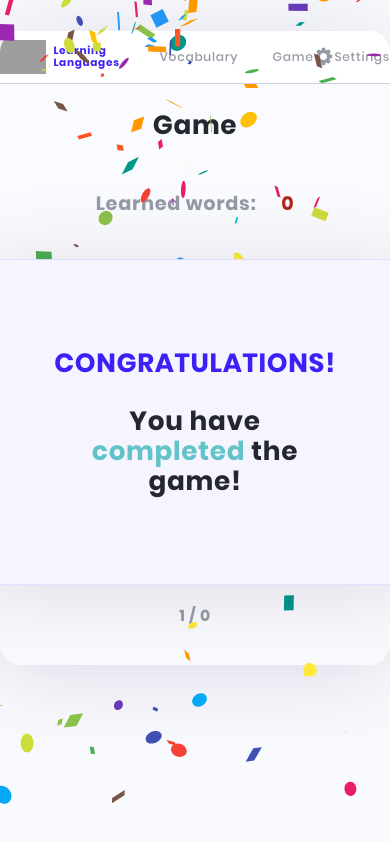
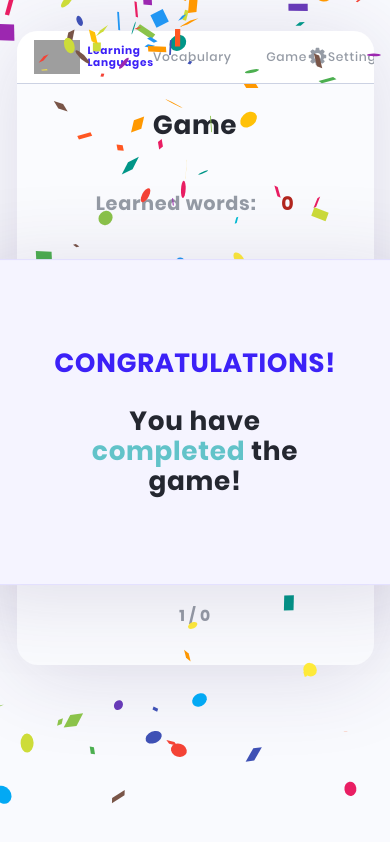
Before and after one commit to elencodes/project_learning-english-app, a React (Create React App) app: page /project_learning-english-app/game in a window 390 px wide. Built offline with nearby package versions, Linux system fonts and the light colour scheme; grey boxes are pictures that could not be loaded.

Commit message:
added an adaptive for all device screens for App.jsx

```diff
--- a/src/App.scss
+++ b/src/App.scss
@@ -2,6 +2,14 @@
 @import "/src/styles/fonts.scss";
 @import "/src/styles/variables.scss";
 @import "/src/styles/main.scss";
+
+
+.error__text {
+	margin: 0.5rem auto 0 auto;
+	text-align: center;
+	color: #FF84A9;
+	font-size: 3.75rem;
+}
 
 .app {
 	max-width: 87.5rem;
@@ -13,14 +21,290 @@
 	overflow: hidden;
 }
 
+@media (max-width: 1300px) {
+	.app {
+		max-width: 82.5rem;
+	}
+}
+
+@media (max-width: 1200px) {
+	.app {
+		max-width: 77.5rem;
+	}
+}
+
+@media (max-width: 1125px) {
+	.app {
+		max-width: 72.5rem;
+	}
+}
+
+@media (max-width: 1040px) {
+	.app {
+		max-width: 67.5rem;
+	}
+}
+
+@media (max-width: 970px) {
+	.app {
+		max-width: 62.5rem;
+	}
+}
+
+@media (max-width: 925px) {
+	.app {
+		max-width: 57.5rem;
+	}
+}
+
+@media (max-width: 835px) {
+	.app {
+		max-width: 52.5rem;
+	}
+}
+
+@media (max-width: 770px) {
+	.app {
+		max-width: 47.5rem;
+	}
+}
+
+@media (max-width: 695px) {
+	.app {
+		max-width: 42.5rem;
+	}
+}
+
+@media (max-width: 615px) {
+	.app {
+		max-width: 38.5rem;
+	}
+}
+
+@media (max-width: 575px) {
+	.app {
+		max-width: 35.5rem;
+	}
+}
+
+@media (max-width: 530px) {
+	.app {
+		max-width: 33.5rem;
+	}
+}
+
+@media (max-width: 495px) {
+	.app {
+		max-width: 31.5rem;
+	}
+}
+
+@media (max-width: 460px) {
+	.app {
+		max-width: 29.5rem;
+	}
+}
+
+@media (max-width: 436px) {
+	.app {
+		max-width: 28rem;
+	}
+}
+
+@media (max-width: 418px) {
+	.app {
+		max-width: 26.5rem;
+	}
+}
+
+@media (max-width: 396px) {
+	.app {
+		max-width: 25.5rem;
+	}
+}
+
+@media (max-width: 377px) {
+	.app {
+		max-width: 24.5rem;
+	}
+}
+
+@media (max-width: 362px) {
+	.app {
+		max-width: 23.5rem;
+	}
+}
+
+@media (max-width: 347px) {
+	.app {
+		max-width: 22.5rem;
+	}
+}
+
+@media (max-width: 331px) {
+	.app {
+		max-width: 21.5rem;
+	}
+}
+
+@media (max-width: 321px) {
+	.app {
+		max-width: 20.5rem;
+	}
+}
+
+@media (max-width: 301px) {
+	.app {
+		max-width: 19.5rem;
+	}
+}
+
+@media (max-width: 281px) {
+	.app {
+		max-width: 18.5rem;
+	}
+}
+
+
 .container {
 	max-width: 80.125rem;
 	margin: 0 auto;
 }
 
-.error__text {
-	margin: 0.5rem auto 0 auto;
-	text-align: center;
-	color: #FF84A9;
-	font-size: 3.75rem;
+@media (max-width: 1300px) {
+	.container {
+		max-width: 75.125rem;
+	}
 }
+
+@media (max-width: 1200px) {
+	.container {
+		max-width: 72.125rem;
+	}
+}
+
+@media (max-width: 1125px) {
+	.container {
+		max-width: 66.125rem;
+	}
+}
+
+@media (max-width: 1040px) {
+	.container {
+		max-width: 62.125rem;
+	}
+}
+
+@media (max-width: 970px) {
+	.container {
+		max-width: 57.125rem;
+	}
+}
+
+@media (max-width: 925px) {
+	.container {
+		max-width: 52.125rem;
+	}
+}
+
+@media (max-width: 835px) {
+	.container {
+		max-width: 47.125rem;
+	}
+}
+
+@media (max-width: 770px) {
+	.container {
+		max-width: 42.125rem;
+	}
+}
+
+@media (max-width: 695px) {
+	.container {
+		max-width: 37.125rem;
+	}
+}
+
+@media (max-width: 615px) {
+	.container {
+		max-width: 34.125rem;
+	}
+}
+
+@media (max-width: 575px) {
+	.container {
+		max-width: 32.125rem;
+	}
+}
+
+@media (max-width: 530px) {
+	.container {
+		max-width: 30.125rem;
+	}
+}
+
+@media (max-width: 495px) {
+	.container {
+		max-width: 28.125rem;
+	}
+}
+
+@media (max-width: 460px) {
+	.container {
+		max-width: 26.125rem;
+	}
+}
+
+@media (max-width: 436px) {
+	.container {
+		max-width: 25rem;
+	}
+}
+
+@media (max-width: 418px) {
+	.container {
+		max-width: 24rem;
+	}
+}
+
+@media (max-width: 396px) {
+	.container {
+		max-width: 23rem;
+	}
+}
+
+@media (max-width: 377px) {
+	.container {
+		max-width: 22rem;
+	}
+}
+
+@media (max-width: 362px) {
+	.container {
+		max-width: 21rem;
+	}
+}
+
+@media (max-width: 347px) {
+	.container {
+		max-width: 20rem;
+	}
+}
+
+@media (max-width: 331px) {
+	.container {
+		max-width: 19rem;
+	}
+}
+
+@media (max-width: 301px) {
+	.container {
+		max-width: 17rem;
+	}
+}
+
+@media (max-width: 281px) {
+	.container {
+		max-width: 16rem;
+	}
+}
```
